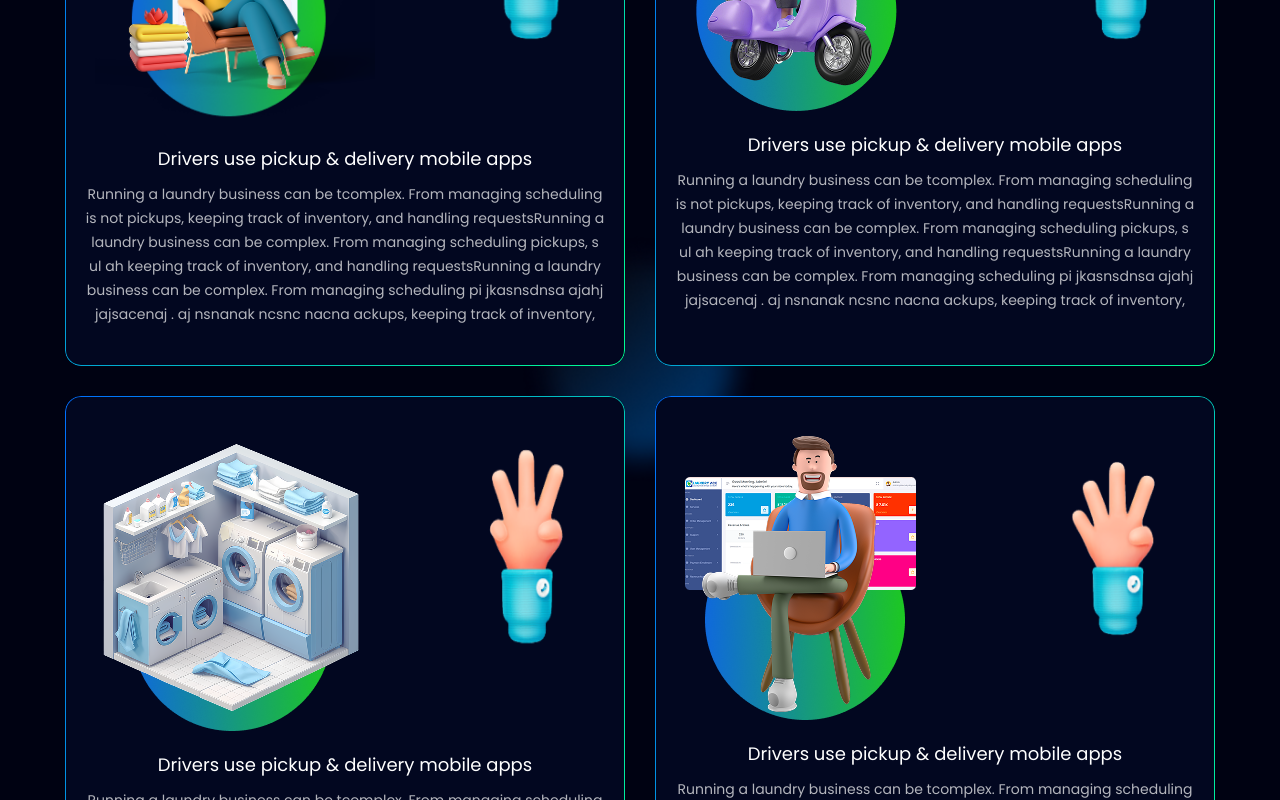
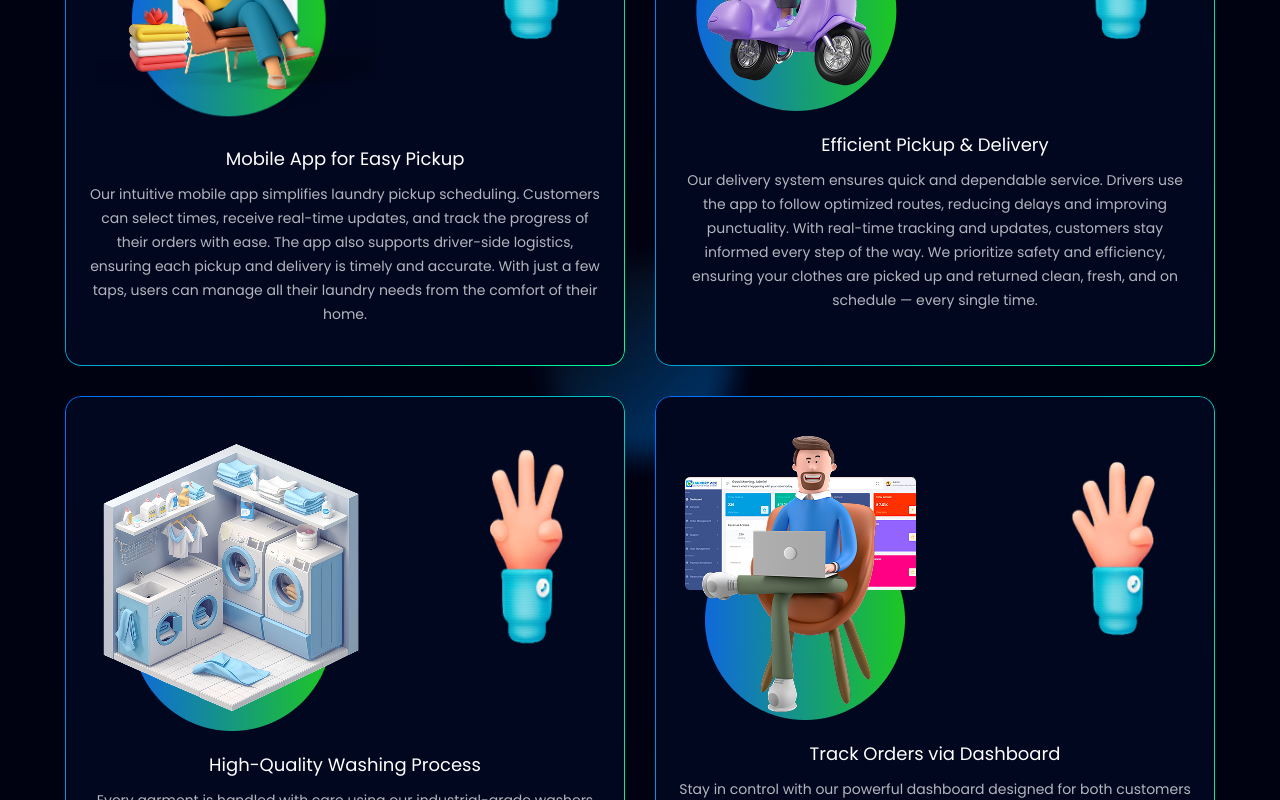
Before and after one commit to MuhammedJasirv/wash-hub, a React (Vite) app: page / in a window 1280 px wide. Shown: the part 5700-6500 px from the top of the page. Built offline with nearby package versions, Linux system fonts and the light colour scheme.

Commit message:
Update content

```diff
--- a/src/components/howItWorks/HowItWorks.jsx
+++ b/src/components/howItWorks/HowItWorks.jsx
@@ -1,30 +1,35 @@
-import React, { useRef } from 'react';
-import { motion, useInView } from 'framer-motion';
-import './HowItWorks.scss';
-import WorkOne from '../../assets/images/work/work1.png';
-import WorkOneHand from '../../assets/images/work/workhand1.png';
-import WorkTwo from '../../assets/images/work/work2.png';
-import WorkTwoHand from '../../assets/images/work/workhand2.png';
-import WorkThree from '../../assets/images/work/work3.png';
-import WorkThreeHand from '../../assets/images/work/workhand3.png';
-import WorkFour from '../../assets/images/work/work4.png';
-import WorkFourHand from '../../assets/images/work/workhand4.png';
-import BlueLightOne from '../../assets/images/desing/blue crile.png';
-import BlueLightTwo from '../../assets/images/desing/bleeCrileTwo.png';
-import Bubble from '../../assets/images/bubbles/One1.png';
+import React, { useRef } from "react";
+import { motion, useInView } from "framer-motion";
+import "./HowItWorks.scss";
+import WorkOne from "../../assets/images/work/work1.png";
+import WorkOneHand from "../../assets/images/work/workhand1.png";
+import WorkTwo from "../../assets/images/work/work2.png";
+import WorkTwoHand from "../../assets/images/work/workhand2.png";
+import WorkThree from "../../assets/images/work/work3.png";
+import WorkThreeHand from "../../assets/images/work/workhand3.png";
+import WorkFour from "../../assets/images/work/work4.png";
+import WorkFourHand from "../../assets/images/work/workhand4.png";
+import BlueLightOne from "../../assets/images/desing/blue crile.png";
+import BlueLightTwo from "../../assets/images/desing/bleeCrileTwo.png";
+import Bubble from "../../assets/images/bubbles/One1.png";
 const HowItWorks = () => {
   const ref = useRef(null);
   const isInView = useInView(ref, { once: true, margin: "-100px" });
 
   return (
-    <div className='how-it-work' ref={ref}>
-      <motion.div className="blue-circle"
+    <div className="how-it-work" ref={ref}>
+      <motion.div
+        className="blue-circle"
         initial={{ opacity: 0, scale: 0.8 }}
-        animate={isInView ? {
+        animate={
+          isInView
+            ? {
                 opacity: 1,
                 scale: 1,
-          transition: { duration: 0.8 }
-        } : {}}
+                transition: { duration: 0.8 },
+              }
+            : {}
+        }
       >
         <img src={BlueLightOne} alt="" />
       </motion.div>
@@ -35,50 +40,75 @@ const HowItWorks = () => {
       <motion.div
         className="bubble"
         initial={{ opacity: 0 }}
-        animate={isInView ? {
+        animate={
+          isInView
+            ? {
                 opacity: 1,
-          transition: { duration: 0.6 }
-        } : {}}
+                transition: { duration: 0.6 },
+              }
+            : {}
+        }
       >
         <motion.img
           src={Bubble}
           alt=""
-          animate={isInView ? {
+          animate={
+            isInView
+              ? {
                   y: [0, -10, 0],
                   transition: {
                     duration: 5,
                     repeat: Infinity,
                     ease: "easeInOut",
-              delay: 1
+                    delay: 1,
+                  },
                 }
-          } : {}}
+              : {}
+          }
         />
         <motion.img
           src={Bubble}
           alt=""
-          animate={isInView ? {
+          animate={
+            isInView
+              ? {
                   y: [0, 10, 0],
                   transition: {
                     duration: 6,
                     repeat: Infinity,
                     ease: "easeInOut",
-              delay: 1.5
+                    delay: 1.5,
+                  },
                 }
-          } : {}}
+              : {}
+          }
         />
       </motion.div>
-        <motion.div className='hero'
+      <motion.div
+        className="hero"
         initial={{ opacity: 0, y: 20 }}
-        animate={isInView ? {
+        animate={
+          isInView
+            ? {
                 opacity: 1,
                 y: 0,
-          transition: { duration: 0.8, delay: 0.4 }
-        } : {}}
+                transition: { duration: 0.8, delay: 0.4 },
+              }
+            : {}
+        }
       >
         <h2>How Its work ?</h2>
-            <p>Running a laundry business can be complex. From managing scheduling pickups, keeping track of inventory, and handling  requestsRunning a laundry business can be complex. From managing scheduling pickups, keeping track of inventory, and handling  requestsRunning a laundry business can be complex. From managing scheduling pickups, keeping track of inventory, </p>
+        <p>
+          Running a laundry business can be complex. From managing scheduling
+          pickups, keeping track of inventory, and handling requestsRunning a
+          laundry business can be complex. From managing scheduling pickups,
+          keeping track of inventory, and handling requestsRunning a laundry
+          business can be complex. From managing scheduling pickups, keeping
+          track of inventory,{" "}
+        </p>
       </motion.div>
-        <motion.div className='content'
+      <motion.div
+        className="content"
         initial="hidden"
         animate={isInView ? "visible" : "hidden"}
         variants={{
@@ -87,33 +117,56 @@ const HowItWorks = () => {
             opacity: 1,
             transition: {
               staggerChildren: 0.2,
-              delayChildren: 0.6
-            }
-          }
+              delayChildren: 0.6,
+            },
+          },
         }}
       >
-            <Card Img1={WorkOne} Img2={WorkOneHand}/>
-            <Card Img1={WorkTwo} Img2={WorkTwoHand}/>
-            <Card Img1={WorkThree} Img2={WorkThreeHand}/>
-            <Card Img1={WorkFour} Img2={WorkFourHand}/>
+        <Card
+          Img1={WorkOne}
+          Img2={WorkOneHand}
+          title="Mobile App for Easy Pickup"
+          desc="Our intuitive mobile app simplifies laundry pickup scheduling. Customers can select times, receive real-time updates, and track the progress of their orders with ease. The app also supports driver-side logistics, ensuring each pickup and delivery is timely and accurate. With just a few taps, users can manage all their laundry needs from the comfort of their home."
+        />
+
+        <Card
+          Img1={WorkTwo}
+          Img2={WorkTwoHand}
+          title="Efficient Pickup & Delivery"
+          desc="Our delivery system ensures quick and dependable service. Drivers use the app to follow optimized routes, reducing delays and improving punctuality. With real-time tracking and updates, customers stay informed every step of the way. We prioritize safety and efficiency, ensuring your clothes are picked up and returned clean, fresh, and on schedule — every single time."
+        />
+
+        <Card
+          Img1={WorkThree}
+          Img2={WorkThreeHand}
+          title="High-Quality Washing Process"
+          desc="Every garment is handled with care using our industrial-grade washers and high-quality detergents. The process is standardized to maintain consistency and hygiene. Our team inspects all items before and after cleaning to guarantee spotless results. Whether it's everyday wear or delicate fabrics, your clothes return fresh, sanitized, and looking their best — ready for your next wear."
+        />
+
+        <Card
+          Img1={WorkFour}
+          Img2={WorkFourHand}
+          title="Track Orders via Dashboard"
+          desc="Stay in control with our powerful dashboard designed for both customers and businesses. Track orders, monitor delivery progress, view reports, and gain insights into performance — all from one place. The dashboard offers real-time updates, analytics, and easy access to past orders, helping you manage your laundry operations efficiently and make data-driven decisions for better service."
+        />
       </motion.div>
     </div>
-  )
-}
+  );
+};
 
-export default HowItWorks
+export default HowItWorks;
 
-const Card = ({Img1,Img2}) => {
+const Card = ({ Img1, Img2, title, desc }) => {
   return (
-
-    <motion.div className="custom-card"
+    <motion.div
+      className="custom-card"
       variants={{
         hidden: { opacity: 0, y: 20 },
         visible: {
           opacity: 1,
           y: 0,
-        transition: { duration: 0.6 }
-      }
+          transition: { duration: 0.6 },
+        },
       }}
     >
       <motion.div
@@ -136,12 +189,8 @@ const Card = ({Img1,Img2}) => {
           transition={{ duration: 0.6, delay: 0.2 }}
         />
       </motion.div>
-      <h3 className="custom-title">
-      Drivers use pickup & delivery mobile apps
-      </h3>
-      <p className="custom-description">
-      Running a laundry business can be tcomplex. From managing scheduling is not pickups, keeping track of inventory, and handling  requestsRunning a laundry business can be complex. From managing scheduling pickups, s ul ah keeping track of inventory, and handling  requestsRunning a laundry business can be complex. From managing scheduling pi jkasnsdnsa ajahj jajsacenaj . aj nsnanak ncsnc nacna ackups, keeping track of inventory,
-      </p>
+      <h3 className="custom-title">{title}</h3>
+      <p className="custom-description">{desc}</p>
     </motion.div>
   );
 };
--- a/src/components/pricing/Pricing.jsx
+++ b/src/components/pricing/Pricing.jsx
@@ -28,7 +28,7 @@ const Pricing = () => {
         } : {}}
       >
         <h2>Pricing Plans</h2>
-        <p>Running a laundry business can be complex. From managing scheduling pickups, keeping track of inventory, and handling  requestsRunning a laundry business can be complex. From managing scheduling pickups, keeping track of inventory, and handling  requestsRunning a laundry business can be complex. From managing scheduling pickups, keeping track of inventory, </p>
+        <p>Managing a laundry business involves more than just washing clothes — it’s about optimizing pickups, tracking inventory, and meeting customer demands efficiently. Our platform simplifies operations through smart scheduling, real-time tracking, and seamless customer communication, helping you focus on what truly matters: delivering quality service. </p>
       </motion.div>
 
       {/* Toggle Switch */}
@@ -58,7 +58,7 @@ const Pricing = () => {
       >
         <p className='price'><span>₹</span>999</p>
         <p className='month'>/month</p>
-        <p className='description'>Running a laundry business can be complex. From managing scheduling pickups, keeping track of inventory, and handling  requestsRunning a laundry business can be complex. From managing scheduling pickups, keeping track of inventory, and handling  requestsRunning a laundry business can be complex. From managing scheduling pickups, keeping track of inventory, </p>
+        <p className='description'>Our affordable plan gives you full access to powerful laundry management tools — including order tracking, inventory control, driver route optimization, and customer notifications. Whether you're running a single outlet or a multi-location setup, streamline every aspect of your business and boost customer satisfaction. </p>
         <motion.div className='points'
           initial="hidden"
           animate={isInView ? "visible" : "hidden"}
@@ -78,25 +78,25 @@ const Pricing = () => {
                 hidden: { opacity: 0, x: -10 },
                 visible: { opacity: 1, x: 0 }
               }}
-            ><img src={PricePoint} alt="" /> <p>Running a laundry business can be complex. From managing scheduling pickups, </p></motion.div>
+            ><img src={PricePoint} alt="" /> <p>Automated pickup and delivery scheduling to save you time and effort. </p></motion.div>
             <motion.div  className="items"
               variants={{
                 hidden: { opacity: 0, x: -10 },
                 visible: { opacity: 1, x: 0 }
               }}
-            ><img src={PricePoint} alt="" /> <p>Running a laundry business can be complex. From managing scheduling pickups, </p></motion.div>
+            ><img src={PricePoint} alt="" /> <p>Live inventory tracking ensures no item goes missing or unaccounted for. </p></motion.div>
             <motion.div  className="items"
               variants={{
                 hidden: { opacity: 0, x: -10 },
                 visible: { opacity: 1, x: 0 }
               }}
-            ><img src={PricePoint} alt="" /> <p>Running a laundry business can be complex. From managing scheduling pickups, </p></motion.div>
+            ><img src={PricePoint} alt="" /> <p>Real-time notifications keep your customers updated and engaged. </p></motion.div>
             <motion.div  className="items"
               variants={{
                 hidden: { opacity: 0, x: -10 },
                 visible: { opacity: 1, x: 0 }
               }}
-            ><img src={PricePoint} alt="" /> <p>Running a laundry business can be complex. From managing scheduling pickups, </p></motion.div>
+            ><img src={PricePoint} alt="" /> <p>Smart dashboard for performance insights and business growth. </p></motion.div>
         </motion.div>
         <button className="choose-plan-button">Choose Plan</button>
     </motion.div>
--- a/src/components/vision/Vision.jsx
+++ b/src/components/vision/Vision.jsx
@@ -251,8 +251,8 @@ const Vision = () => {
           anywhere
         </h2>
         <p className="desictiption">
-          Running a laundry business can be complex. From managing scheduling{" "}
-          <br /> pickups, keeping track of inventory, and handling requests
+        Experience convenience like never before. Our system ensures seamless operations on all devices,{" "}
+          <br /> enabling you to manage every aspect of your business from anywhere.
         </p>
       </motion.div>
       <motion.div className="vision-footer"
```
Lines whose indentation alone changed are shown as unchanged.
